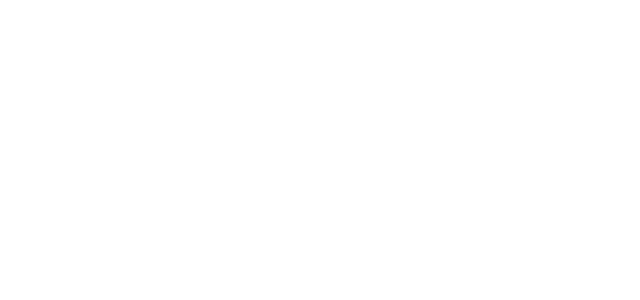
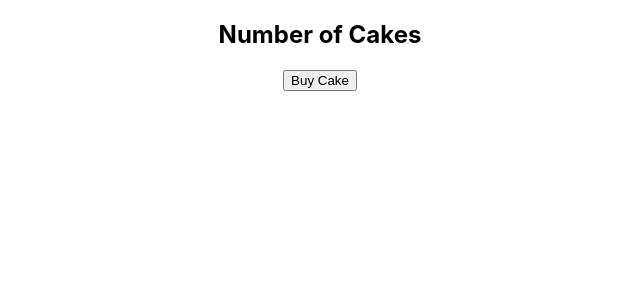
Before and after one commit to sandeep194920/React-Redux-Demo-App, a React (Create React App) app: page / in a window 1280 px wide. Shown: the top 300 px of the page, without its empty margins (320-960 px from the left). Built offline with nearby package versions, Linux system fonts and the light colour scheme.

Commit message:
built basic component

```diff
--- a/src/App.js
+++ b/src/App.js
@@ -1,10 +1,11 @@
 import logo from './logo.svg';
 import './App.css';
+import CakeContainer from './components/CakeContainer';
 
 function App() {
   return (
     <div className="App">
-
+      <CakeContainer />
     </div>
   );
 }
--- /dev/null
+++ b/src/components/CakeContainer.js
@@ -0,0 +1,12 @@
+import React from 'react'
+
+function CakeContainer() {
+    return (
+        <div>
+            <h2>Number of Cakes</h2>
+            <button>Buy Cake</button>
+        </div>
+    )
+}
+
+export default CakeContainer
```
